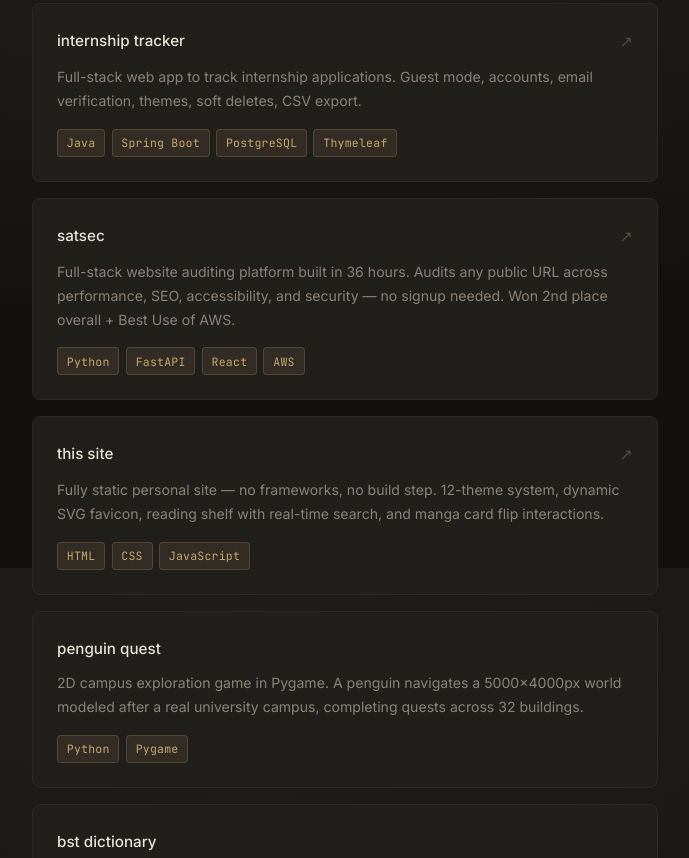
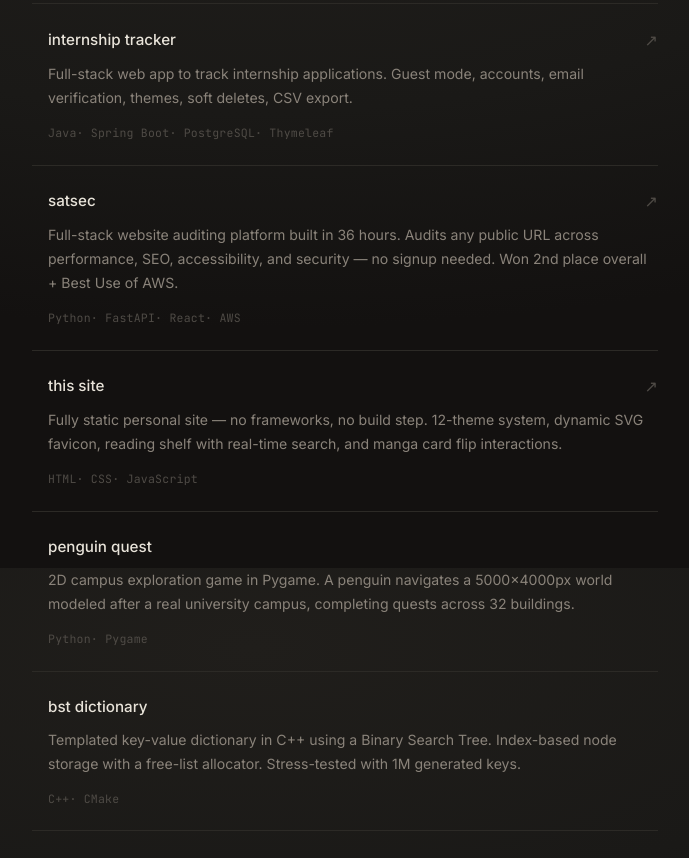
Before and after one commit to tsapkota07/personal-website, a plain HTML site: page index.html in a window 1280 px wide. Shown: the part 1032-1890 px from the top of the page, without its empty margins (388-1077 px from the left). Drawn offline with Linux system fonts and the light colour scheme.

Commit message:
Fix: 404 loading for resume.pdf, minor release: improved projects section and shelf data

```diff
--- a/style.css
+++ b/style.css
@@ -545,41 +545,50 @@ a,
 .projects-grid {
   display: flex;
   flex-direction: column;
-  gap: 1rem;
 }
 
 .project-card {
   display: block;
   text-decoration: none;
   color: inherit;
-  padding: 1.5rem;
-  border: 1px solid var(--bg-border);
-  border-radius: 8px;
-  background: var(--bg-surface);
+  padding: 1.4rem 0 1.4rem 1rem;
+  border-top: 1px solid var(--bg-border);
   position: relative;
-  overflow: hidden;
+}
+
+.project-card:last-child {
+  border-bottom: 1px solid var(--bg-border);
 }
 
 .project-card::before {
   content: '';
   position: absolute;
-  inset: 0;
-  background: var(--accent-soft);
+  left: 0;
+  top: 0;
+  bottom: 0;
+  width: 2px;
+  background: var(--accent);
   opacity: 0;
-  transition: opacity 0.25s ease;
-}
-
-.project-card:hover              { border-color: var(--accent-border); }
+  transition: opacity 0.2s ease;
+}
+
 .project-card:hover::before      { opacity: 1; }
 
 .project-top {
   display: flex;
   justify-content: space-between;
   align-items: flex-start;
-  margin-bottom: 0.6rem;
-}
-
-.project-title { font-size: 0.95rem; font-weight: 500; color: var(--text); }
+  margin-bottom: 0.5rem;
+}
+
+.project-title {
+  font-size: 0.95rem;
+  font-weight: 500;
+  color: var(--text);
+  transition: color 0.2s;
+}
+
+.project-card:hover .project-title { color: var(--accent); }
 
 .project-arrow {
   color: var(--text-dim);
@@ -595,25 +604,25 @@ a,
   font-size: 0.88rem;
   color: var(--text-muted);
   line-height: 1.7;
-  margin-bottom: 1rem;
+  margin-bottom: 0.8rem;
 }
 
 .project-tags {
   display: flex;
   flex-wrap: wrap;
-  gap: 0.4rem;
   list-style: none;
 }
 
 .project-tags li {
   font-family: var(--font-mono);
   font-size: 0.72rem;
-  color: var(--accent);
-  background: var(--accent-soft);
-  border: 1px solid var(--accent-border);
-  padding: 0.2rem 0.55rem;
-  border-radius: 4px;
+  color: var(--text-dim);
   letter-spacing: 0.02em;
+}
+
+.project-tags li + li::before {
+  content: ' · ';
+  color: var(--text-dim);
 }
 
 /* ============================================================
@@ -789,10 +798,9 @@ a,
    COMING SOON PROJECT CARD
    ============================================================ */
 .project-card--soon {
-  opacity: 0.5;
+  opacity: 0.4;
   cursor: default;
   pointer-events: none;
-  border-style: dashed;
 }
 
 .soon-badge {
```
Also changed, not shown: resume.html (+3 -3 lines), shelf-editor.js (+31 -6 lines), shelf.html (+2 -2 lines), shelf.js (+5 -6 lines), 2 other files.
